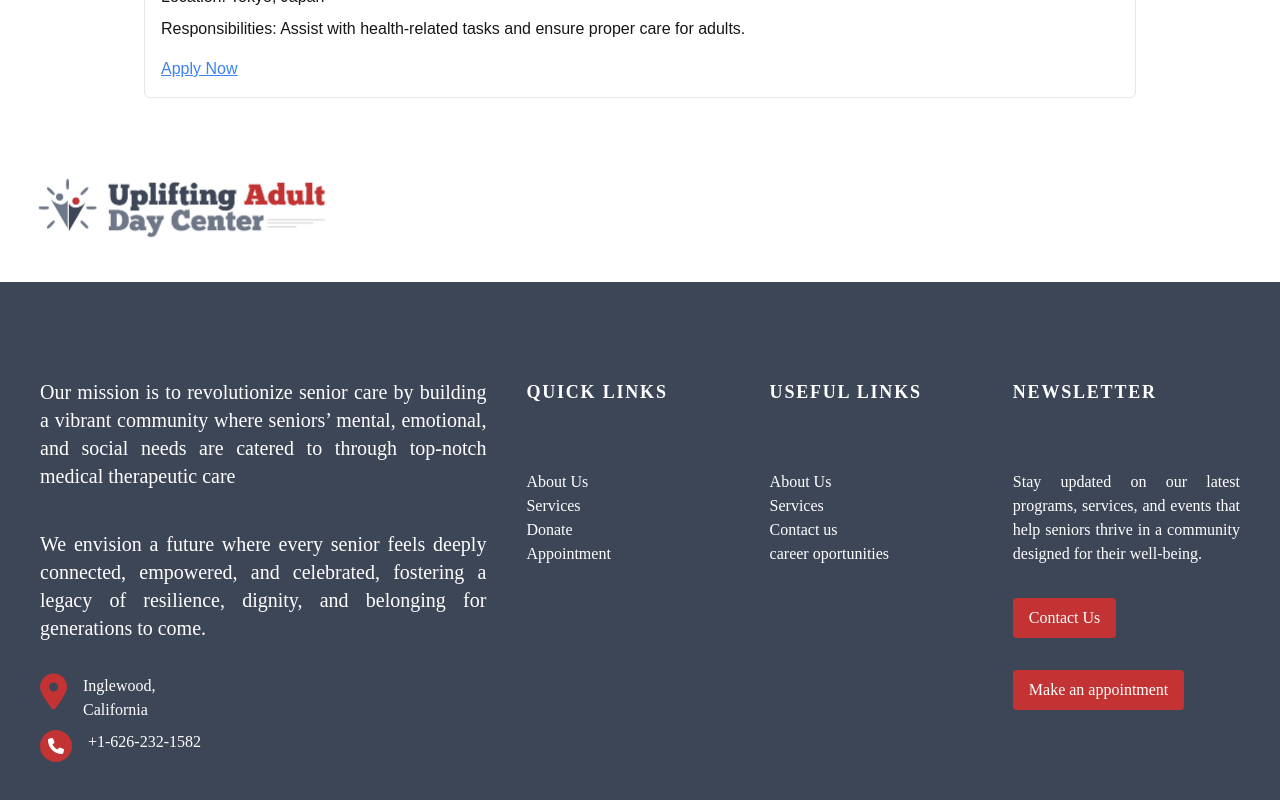
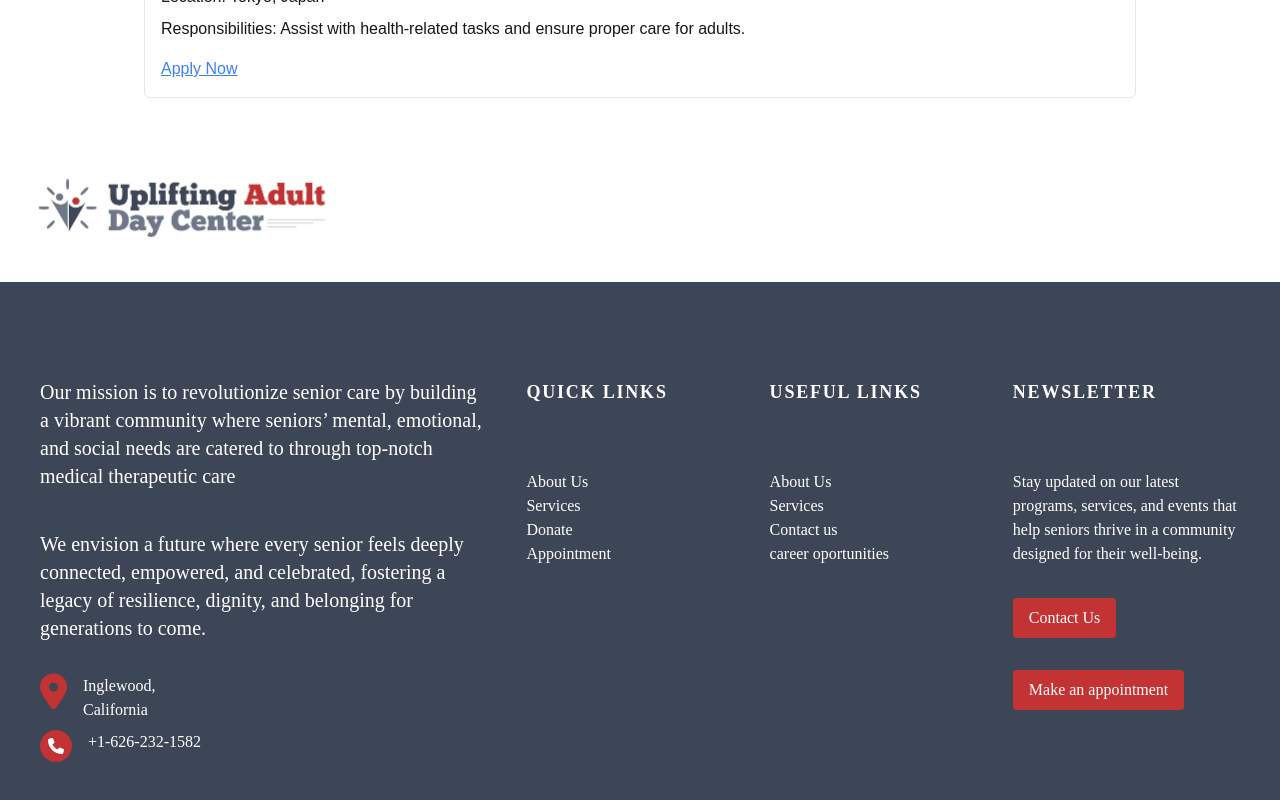
Before and after one commit to Mesafin/upLiftingAdultHealthDayCareCenter, a Next.js app: page /career in a window 1280 px wide. Shown: the part 502-1302 px from the top of the page. Built offline with nearby package versions, Linux system fonts and the light colour scheme; a web font is replaced by a local one.

Commit message:
justify fixed

```diff
--- a/app/globals.css
+++ b/app/globals.css
@@ -19,9 +19,7 @@ body {
   background: var(--background);
   font-family: Arial, Helvetica, sans-serif;
 }
-body p {
-  text-align: justify;
-}
+
 
 
 .footer_back_color{
@@ -146,6 +144,9 @@ body p {
     height: 400px;
 
   }
+  body p {
+    text-align: justify;
+  }
 }
 
 /* @media (max-width: 1027px) {
```
